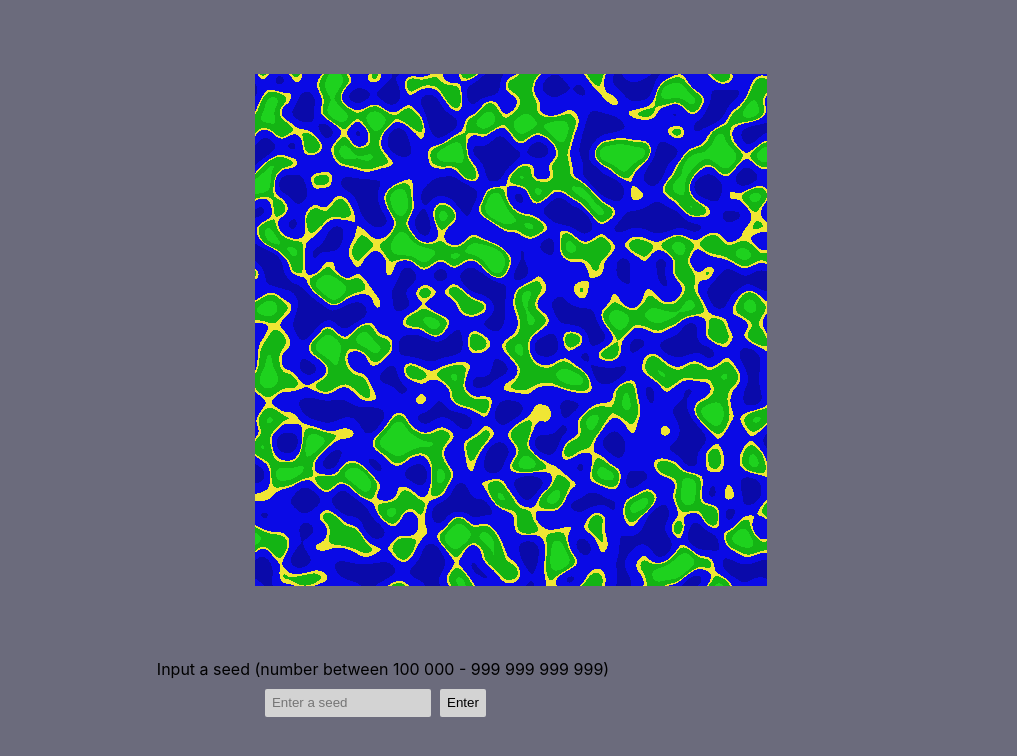
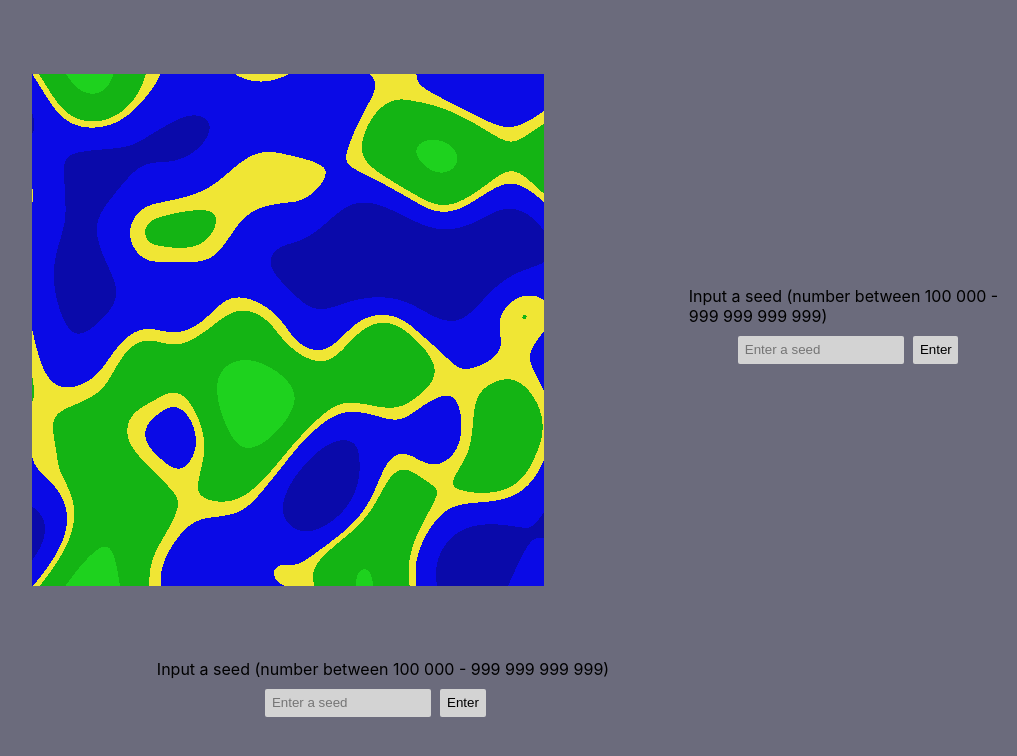
Before and after one commit to Reishi006/perlin-canvas, a React (Create React App) app: page / in a window 1280 px wide. Shown: the top 756 px of the page, without its empty margins (257-1274 px from the left). Built offline with nearby package versions, Linux system fonts and the light colour scheme.

Commit message:
Update Canvas.js
moved most of the code into Canvas Component

```diff
--- a/src/Canvas.js
+++ b/src/Canvas.js
@@ -1,4 +1,4 @@
-import { useEffect, useRef } from 'react';
+import { useState, useEffect, useRef } from 'react';
 import Plot from 'react-plotly.js';
 
 import * as Perlin from './PerlinFunctions';
@@ -10,64 +10,72 @@ const {
 } = Perlin;
 
 
-function Canvas({ width, height }) {
+function Canvas(props) {
   const canvasRef = useRef(null);
 
-    const axes = setPlotData(width);
+  const axes = setPlotData(props.width);
 
   const seed = 800123107341; //800123107341 //782940106259
-    const size = 32;
 
-    const colorValues = perlinNoise(seed, width, height, size);
+  const inputRef = useRef(Math.floor(Math.random()*99999999)+100000);
+  const colorValues = useRef(100000);
 
-    useEffect(() => {
+  const [plotValues, setPlotValues] = useState(colorValues.current);
+
+  const size = 128;
+
+  colorValues.current = perlinNoise(inputRef.current, props.width, props.height, size);
+
+  const draw = () => {
     const canvas = canvasRef.current;
     const ctx = canvas.getContext('2d');
-      const imageData = ctx.createImageData(width, height);
+    //ctx.clearRect(0, 0, props.width, props.height);
+    const imageData = ctx.createImageData(props.width, props.height);
+    console.log(imageData.data.length);
 
-      console.log(colorValues.length);
+    console.log(colorValues.current.length);
 
     for (let i = 0; i < imageData.data.length; i += 4) {
-        /* imageData.data[i] = colorValues[i/4]*255;
-        imageData.data[i + 1] = 0 + ((colorValues[i/4]*255)/2);
-        imageData.data[i + 2] = colorValues[i/4]*255;
+      /* imageData.data[i] = props.colorValues[i/4]*255;
+      imageData.data[i + 1] = 0 + ((props.colorValues[i/4]*255)/2);
+      imageData.data[i + 2] = props.colorValues[i/4]*255;
       imageData.data[i + 3] = 255; */
 
-        /* if (colorValues[i/4] < 0.3) {
+      /* if (props.colorValues[i/4] < 0.3) {
         imageData.data[i] = 70;
         imageData.data[i + 1] = 0;
         imageData.data[i + 2] = 70;
-        } else if (colorValues[i/4] < 0.5 && colorValues[i/4] >= 0.3) {
+      } else if (props.colorValues[i/4] < 0.5 && props.colorValues[i/4] >= 0.3) {
         imageData.data[i] = 100;
         imageData.data[i + 1] = 0;
         imageData.data[i + 2] = 100;
-        } else if (colorValues[i/4] >= 0.5 && colorValues[i/4] < 0.7) {
+      } else if (props.colorValues[i/4] >= 0.5 && props.colorValues[i/4] < 0.7) {
         imageData.data[i] = 190;
         imageData.data[i + 1] = 0;
         imageData.data[i + 2] = 190;
-        } else if (colorValues[i/4] >= 0.7) {
+      } else if (props.colorValues[i/4] >= 0.7) {
         imageData.data[i] = 255;
         imageData.data[i + 1] = 0;
         imageData.data[i + 2] = 255;
       } */
 
-        if (colorValues[i/4] <= 0.35) {
+      if (colorValues.current[i/4] <= 0.35) {
         imageData.data[i] = 10;
         imageData.data[i + 1] = 10;
         imageData.data[i + 2] = 170;
-        } else if (colorValues[i/4] > 0.35 && colorValues[i/4] <= 0.55) {
+      } else if (colorValues.current[i/4] > 0.35 && colorValues.current[i/4] <= 0.5) {
         imageData.data[i] = 10;
         imageData.data[i + 1] = 10;
         imageData.data[i + 2] = 230;
-        } else if (colorValues[i/4] > 0.55 && colorValues[i/4] <= 0.6) {
+      } else if (colorValues.current[i/4] > 0.5 && colorValues.current[i/4] <= 0.55) {
         imageData.data[i] = 240;
         imageData.data[i + 1] = 230;
         imageData.data[i + 2] = 52;
-        } else if (colorValues[i/4] >= 0.6 && colorValues[i/4] <= 0.75) {
+      } else if (colorValues.current[i/4] >= 0.55 && colorValues.current[i/4] <= 0.75) {
         imageData.data[i] = 20;
         imageData.data[i + 1] = 180;
         imageData.data[i + 2] = 20;
-        } else if (colorValues[i/4] > 0.75) {
+      } else if (colorValues.current[i/4] > 0.75) {
         imageData.data[i] = 30;
         imageData.data[i + 1] = 210;
         imageData.data[i + 2] = 30;
@@ -77,19 +85,56 @@ function Canvas({ width, height }) {
     }
 
     console.log(imageData.data.length);
+    console.log(colorValues.current);
 
-      ctx.putImageData(imageData, 0, 0)
+    ctx.putImageData(imageData, 0, 0);
 
+    setPlotValues(colorValues.current);
+
+  }
+
+    useEffect(() => {
+      draw();
     }, []);
+
+  const getValue = (e) => {
+    e.preventDefault();
+    if (!isNaN(e.target.value)) {
+      inputRef.current = e.target.value;
+    } else {
+      e.target.value = inputRef.current;
+    }
+    console.log(e.target.value);
+  }
+
+  const generatePerlinKey = (e) => {
+    if (e.key === 'Enter' && inputRef.current.length > 5) {
+      console.log('enter');
+      let seed = Number(inputRef.current);
+      colorValues.current = perlinNoise(seed, props.width, props.height, size);
+      draw();
+    }
+  }
+
+  const generatePerlinButton = () => {
+    if (inputRef.current.length > 5) {
+      console.log('button');
+      let seed = Number(inputRef.current);
+      console.log(seed);
+      colorValues.current = perlinNoise(seed, props.width, props.height, size);
+      draw();
+    }
+  }
 
     return (
     <>
+      <div className='perlin'>
         <div className='perlin-plot'>
           <Plot
             data={[
               {
                 x: axes.xPlot,
-              y: colorValues,
+                y: plotValues,
                 type: 'scatter',
                 mode: 'lines',
                 line: {color: 'green'},
@@ -107,10 +152,31 @@ function Canvas({ width, height }) {
         </div>
         <canvas
             ref={canvasRef}
-          width={width}
-          height={height}
+            width={props.width}
+            height={props.height}
             className='perlin-canvas'
         ></canvas>
+      </div>
+      <label className='seed'>
+          Input a seed (number between 100 000 - 999 999 999 999)<br/>
+          <div>
+            <input
+              className='seed-input'
+              type='text'
+              min='100000'
+              max='999999999999'
+              minLength='6'
+              maxLength='12'
+              placeholder='Enter a seed'
+              onInput={(e) => getValue(e)}
+              onKeyDown={(e) => generatePerlinKey(e)}
+            ></input>
+            <button
+              className='seed-input-button'
+              onClick={() => generatePerlinButton()}
+            >Enter</button>
+          </div>
+        </label>
     </>
     );
 }
```
Lines whose indentation alone changed are shown as unchanged.
